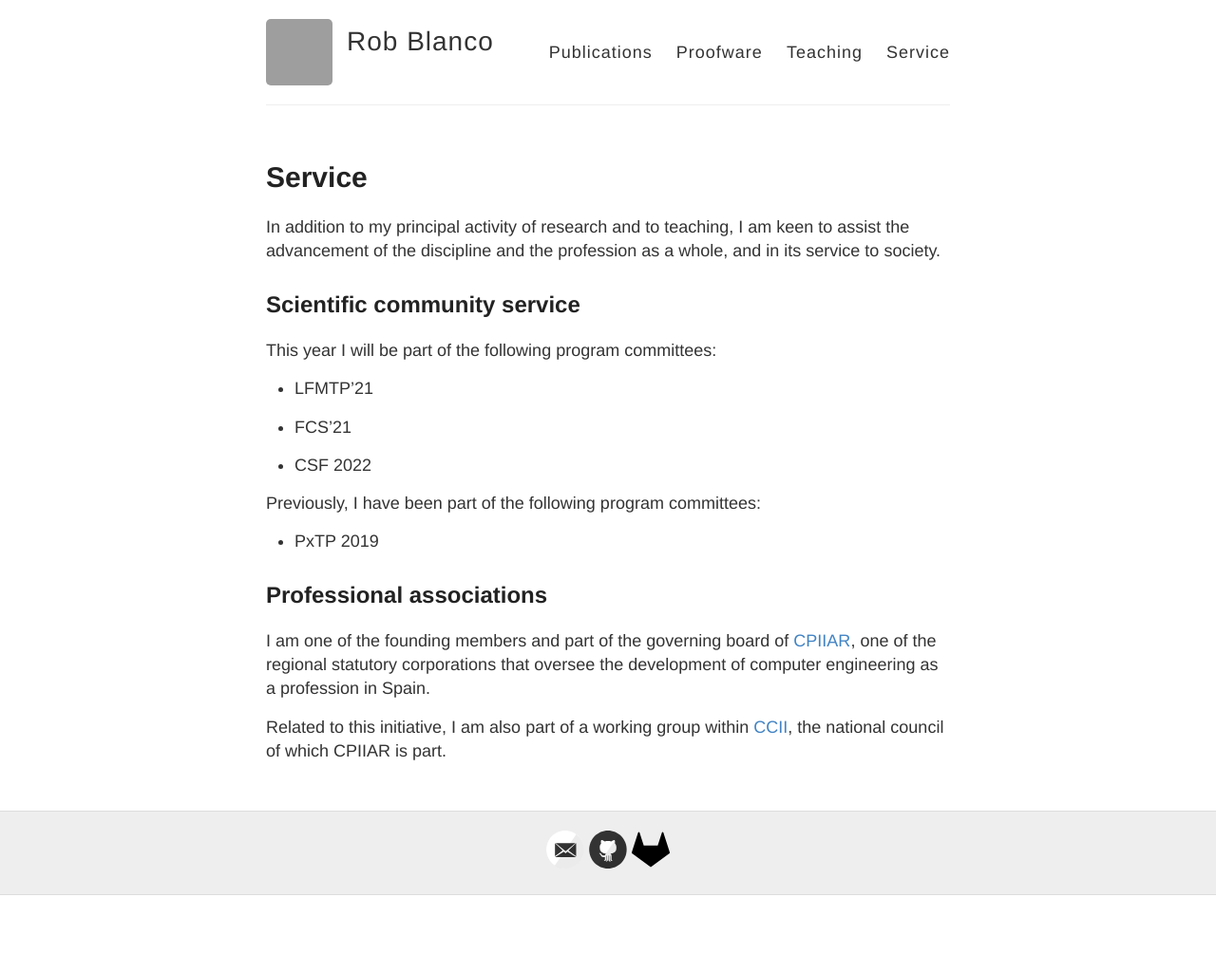
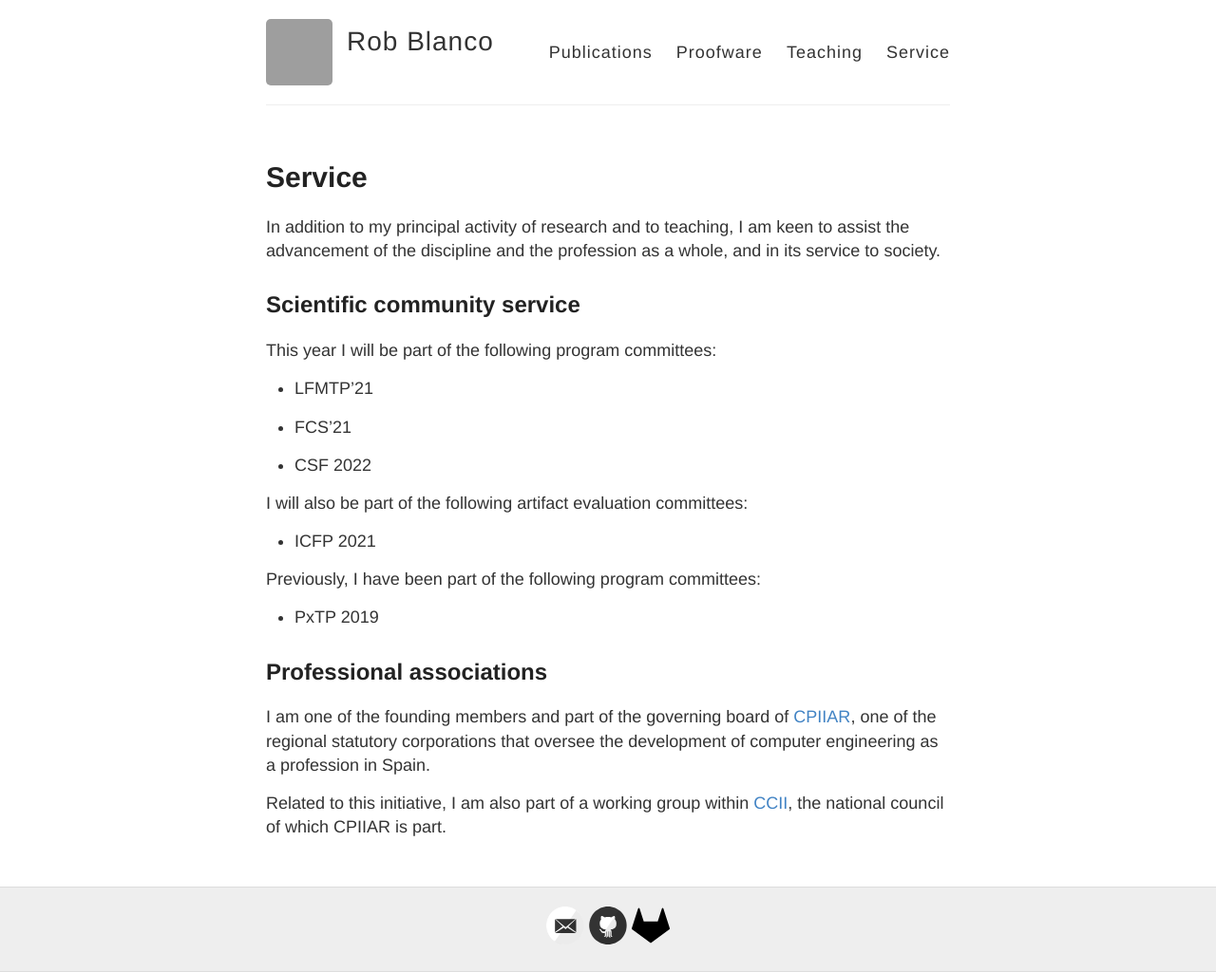
Before and after one commit to robblanco/robblanco.github.io, a Jekyll site: the page built from service.md, in a window 1280 px wide. Shown: the whole page at 95% size. Built offline with Jekyll 4.4.1, drawn with Linux system fonts in a browser that asks for light colours; before the commit the page ends 943 px from its top, so only the background shows below that; grey boxes are pictures that could not be loaded.

Commit message:
ICFP 2021 AEC

```diff
--- a/service.md
+++ b/service.md
@@ -18,6 +18,10 @@ This year I will be part of the following program committees:
 
 * CSF 2022
 
+I will also be part of the following artifact evaluation committees:
+
+* ICFP 2021
+
 Previously, I have been part of the following program committees:
 
 * PxTP 2019
```
